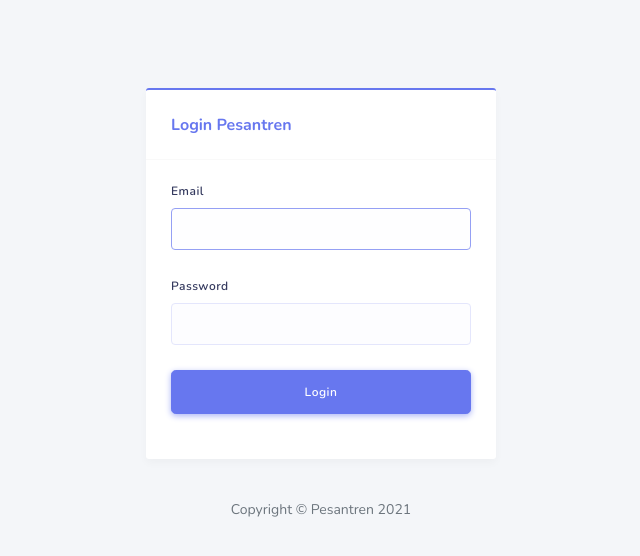
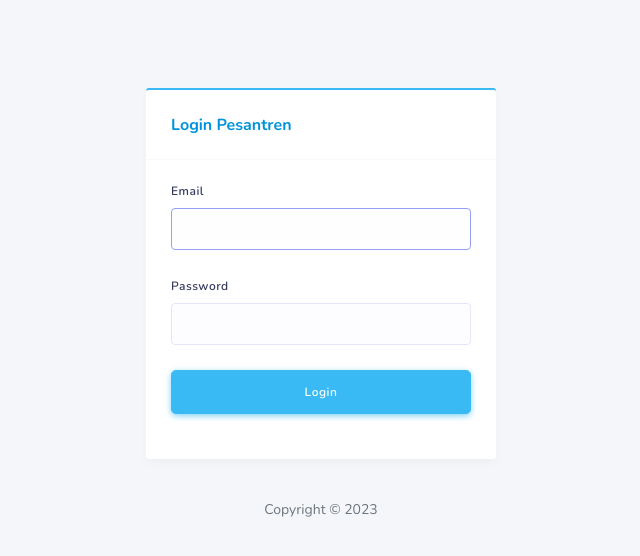
Before and after one commit to barahweb/pesantren, a PHP site: page /admin/login.php in a window 1280 px wide. Shown: the top 556 px of the page, without its empty margins (319-959 px from the left). Run offline with PHP 8.4, Linux system fonts and the light colour scheme; some libraries are stand-ins or nearby versions.

Commit message:
progress joki pesantren

```diff
--- a/admin/login.php
+++ b/admin/login.php
@@ -72,9 +72,9 @@ if (isset($_POST['email'])) {
                             <!-- <img src="assets/img/stisla-fill.svg" alt="logo" width="100" class="shadow-light rounded-circle"> -->
                         </div>
 
-                        <div class="card card-primary">
+                        <div class="card card-info">
                             <div class="card-header">
-                                <h4>Login Pesantren</h4>
+                                <h4 style="color: #0093dd">Login Pesantren</h4>
                             </div>
 
                             <div class="card-body">
@@ -111,7 +111,7 @@ if (isset($_POST['email'])) {
 
 
                                     <div class="form-group">
-                                        <button type="submit" name="submit" class="btn btn-primary btn-lg btn-block" tabindex="4">
+                                        <button type="submit" name="submit" class="btn btn-info btn-lg btn-block" tabindex="4">
                                             Login
                                         </button>
                                     </div>
@@ -122,7 +122,7 @@ if (isset($_POST['email'])) {
                         </div>
 
                         <div class="simple-footer">
-                            Copyright &copy; Pesantren 2021
+                            Copyright &copy; <?= date('Y'); ?>
                         </div>
                     </div>
                 </div>
--- a/admin/walisantripengurus/index.php
+++ b/admin/walisantripengurus/index.php
@@ -153,13 +153,13 @@ if (isset($_POST['submit'])) {
 
                                 <div class="form-group">
                                     <label for="emailwali">Email Wali Santri : </label>
-                                    <input type="email" class="form-control" name="emailwali" id="emailwali" placeholder="Nama Wali Santri " />
+                                    <input type="email" class="form-control" name="emailwali" id="emailwali" placeholder="Email Wali Santri " />
                                 </div>
                             </div>
                             <div class="col-lg-6">
                                 <div class="form-group">
                                     <label for="nohp">No Hp Wali Santri : </label>
-                                    <input type="text" class="form-control" name="nohp" id="nohp" placeholder="Nama Wali Santri " />
+                                    <input type="text" class="form-control" name="nohp" id="nohp" placeholder="No Hp Wali Santri " />
                                 </div>
                             </div>
                             <div class="col-lg-6">
--- a/include/header.php
+++ b/include/header.php
@@ -33,7 +33,6 @@
 
 <?php $url = $_SERVER['REQUEST_URI']; ?>
 
-<?=$url == '/index.php' ? 'oke' : $url; ?>
 <body>
     <div class="hero_area">
         <!-- header section strats -->
@@ -56,7 +55,7 @@
                                 <a class="nav-link" href="index.php">Home <span class="sr-only">(current)</span></a>
                             </li>
                             <li class="nav-item  <?=$url != '/index.php' && $url != '/' ? 'active' : ''; ?>">
-                                <a class="nav-link" href="index.php?page=daftar"> Daftar Santri </a>
+                                <a class="nav-link" href="index.php?page=daftar"> Daftar Wali Santri </a>
                             </li>
                             <li class="nav-item">
                                 <a class="nav-link" target="_blank" href="admin/login.php"> Login Wali Santri </a>
--- a/index.php
+++ b/index.php
@@ -25,11 +25,11 @@ if (isset($_GET["page"])) {
         <!-- slider section -->
         <section class=" slider_section position-relative">
             <div id="carouselExampleIndicators" class="carousel slide" data-ride="carousel">
-                <ol class="carousel-indicators">
+                <!-- <ol class="carousel-indicators">
                     <li data-target="#carouselExampleIndicators" data-slide-to="0" class="active"></li>
                     <li data-target="#carouselExampleIndicators" data-slide-to="1"></li>
                     <li data-target="#carouselExampleIndicators" data-slide-to="2"></li>
-                </ol>
+                </ol> -->
                 <div class="carousel-inner">
                     <div class="carousel-item active">
                         <div class="container">
@@ -185,7 +185,7 @@ if (isset($_GET["page"])) {
                         ILMU YANG DIPELAJARI
                     </h3>
                     <p>
-                        It is a long established fact that a reader will be distracted
+                        <!-- It is a long established fact that a reader will be distracted -->
                     </p>
                 </div>
                 <div class="course_container">
```
Also changed, not shown: daftar.php (+5 -5 lines).
